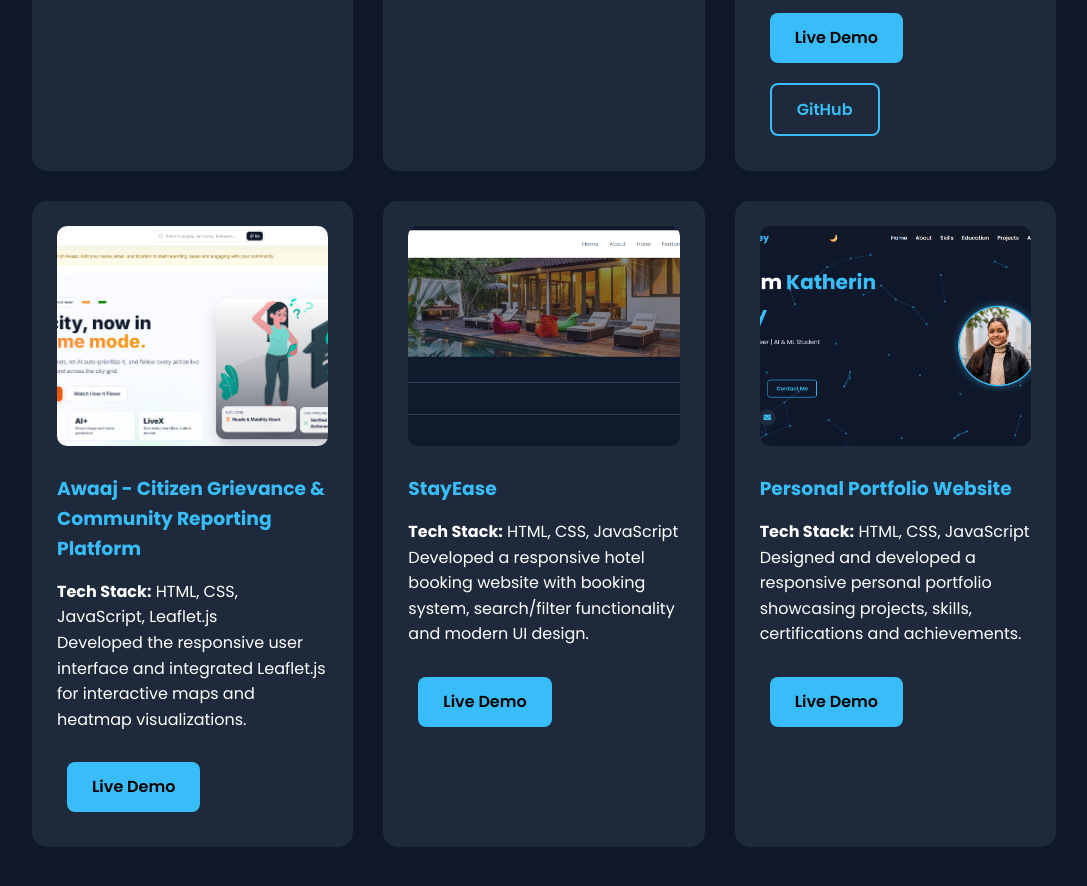
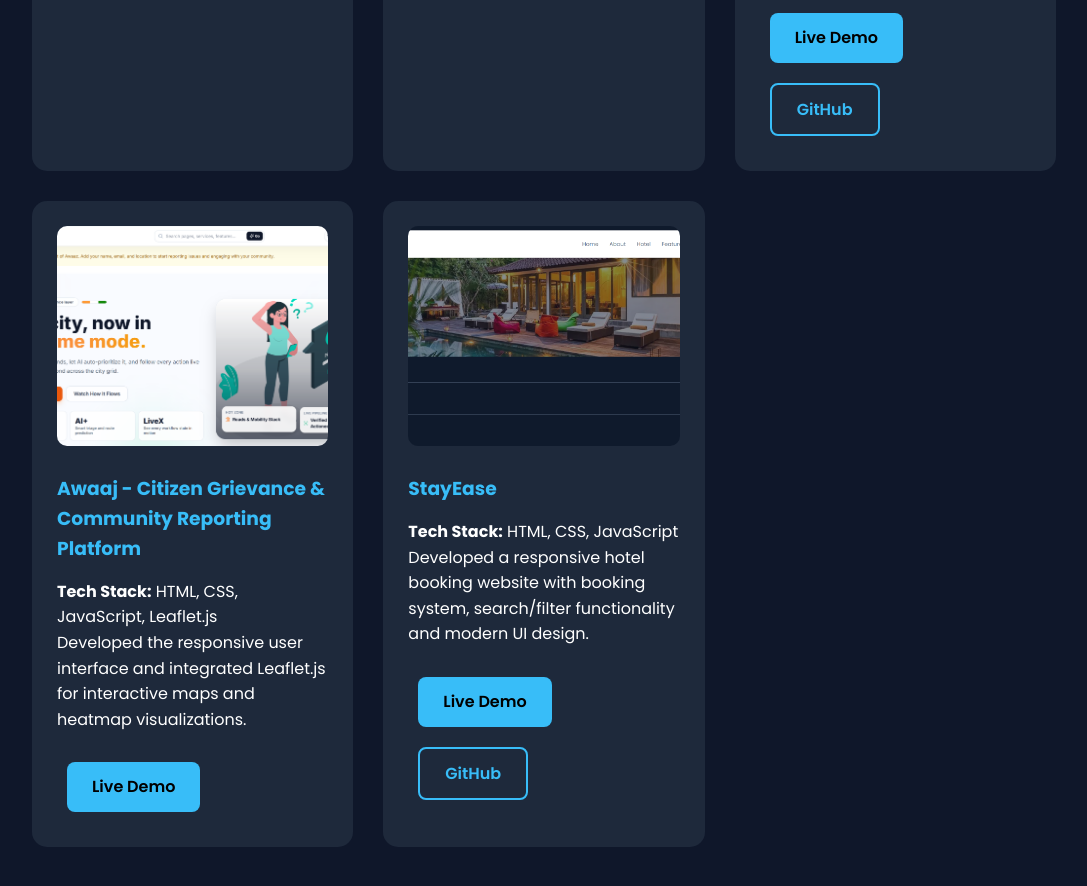
Before and after one commit to katherin915/portfolio, a plain HTML site: page index.html in a window 1280 px wide. Shown: the part 4267-5153 px from the top of the page, without its empty margins (96-1183 px from the left). Drawn offline with nearby package versions, Linux system fonts and the light colour scheme.

Commit message:
Refactor project cards and update links
Removed Personal Portfolio section and updated links.

```diff
--- a/index.html
+++ b/index.html
@@ -386,8 +386,6 @@
 
             <div class="project-card">
 
-                <img src="images/resumeiq.png"
-                    alt="ResumeIQ AI Resume Matcher">
 
                 <h3>
                     ResumeIQ – AI Resume Matcher
@@ -464,13 +462,13 @@
 
                 <div class="project-buttons">
 
-                    <a href="YOUR_LEADDESKMINI_LIVE_LINK"
+                    <a href="https://lead-desk-mini-neon.vercel.app/"
                         target="_blank"
                         class="btn">
                         Live Demo
                     </a>
 
-                    <a href="https://github.com/katherin915"
+                    <a href="https://github.com/katherin915/LeadDesk-Mini"
                         target="_blank"
                         class="btn secondary-btn">
                         GitHub
@@ -605,45 +603,19 @@
                         class="btn">
                         Live Demo
                     </a>
+                     <a href="https://github.com/katherin915/StayEase"
+                        target="_blank"
+                        class="btn secondary-btn">
+                        GitHub
+                    </a>
 
                 </div>
 
             </div>
 
 
-            <!-- ================= PERSONAL PORTFOLIO ================= -->
 
-            <div class="project-card">
 
-                <img src="images/portfolio.png"
-                    alt="Personal Portfolio">
-
-                <h3>
-                    Personal Portfolio Website
-                </h3>
-
-                <p>
-                    <strong>Tech Stack:</strong>
-                    HTML, CSS, JavaScript
-                </p>
-
-                <p>
-                    Designed and developed a responsive personal portfolio
-                    showcasing projects, skills, certifications and
-                    achievements.
-                </p>
-
-                <div class="project-buttons">
-
-                    <a href="https://katherin915.github.io/portfolio/"
-                        target="_blank"
-                        class="btn">
-                        Live Demo
-                    </a>
-
-                </div>
-
-            </div>
 
         </div>
 
```
